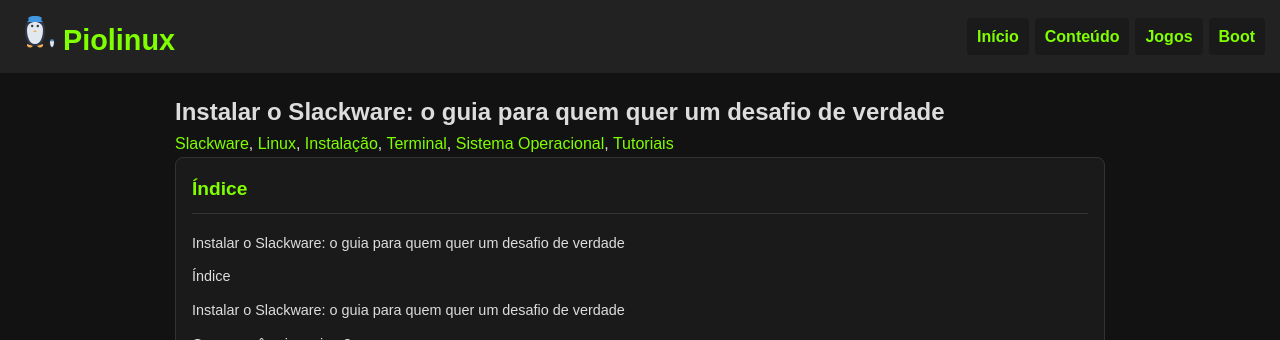
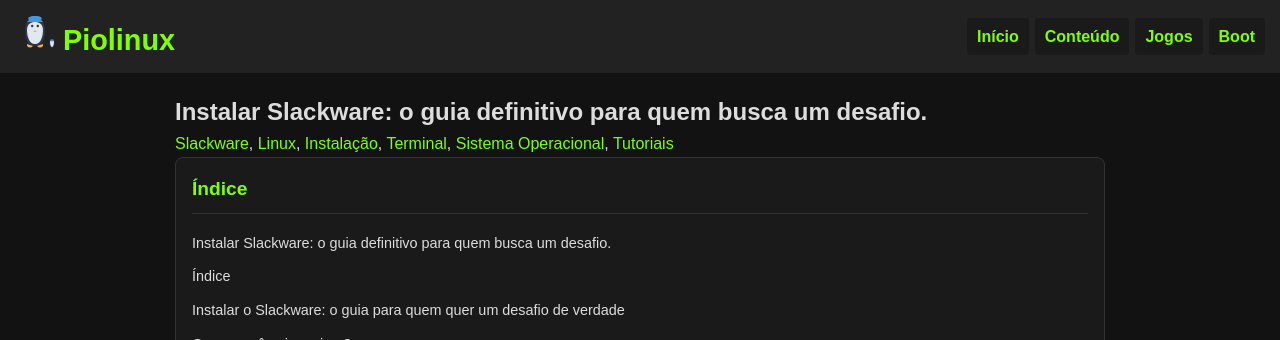
Before and after one commit to Piolinux/piolinux-site, a Jekyll site: the page built from _posts/2025-08-20-instalar-o-slackware-guia-completo.md, in a window 1280 px wide. Shown: the top 340 px of the page. Built offline with Jekyll 4.4.1, drawn with Linux system fonts in a browser that asks for light colours.

Commit message:
Update 2025-08-20-instalar-o-slackware-guia-completo.md

```diff
--- a/_posts/2025-08-20-instalar-o-slackware-guia-completo.md
+++ b/_posts/2025-08-20-instalar-o-slackware-guia-completo.md
@@ -1,6 +1,6 @@
 ---
 layout: default
-title: "Instalar o Slackware: o guia para quem quer um desafio de verdade"
+title: "Instalar Slackware: o guia definitivo para quem busca um desafio."
 date: 2025-08-21
 categories: [Slackware, Linux, Tutoriais]
 tags: [Slackware, Linux, Instalação, Terminal, Sistema Operacional, Tutoriais]
```
